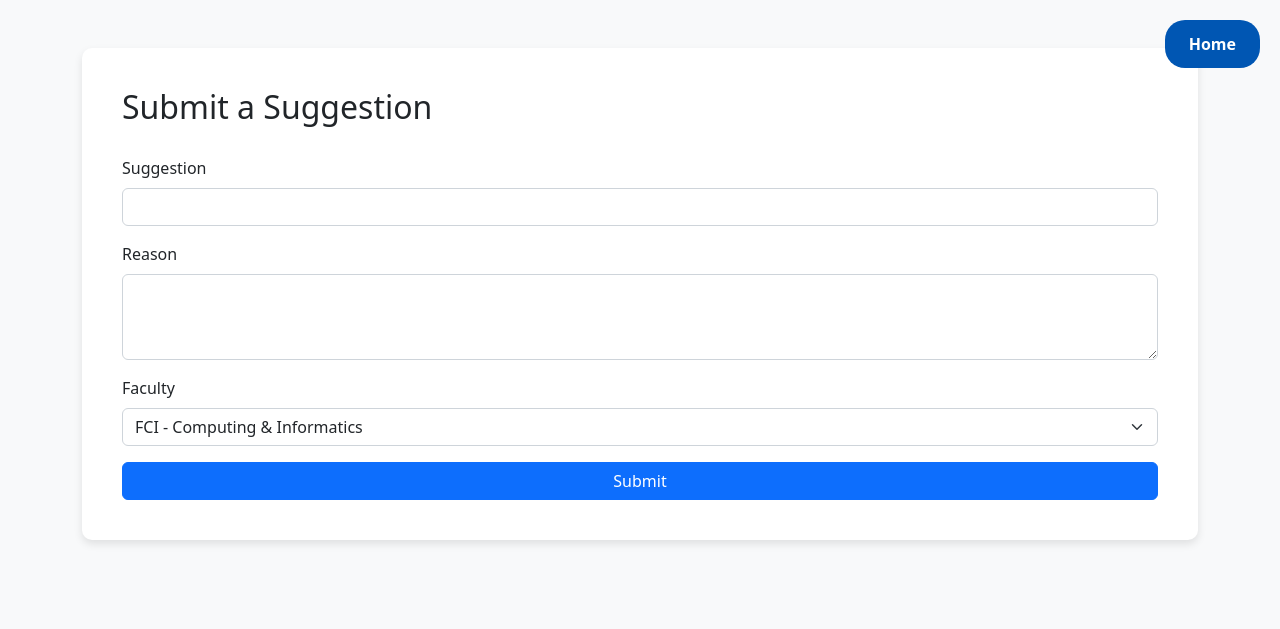
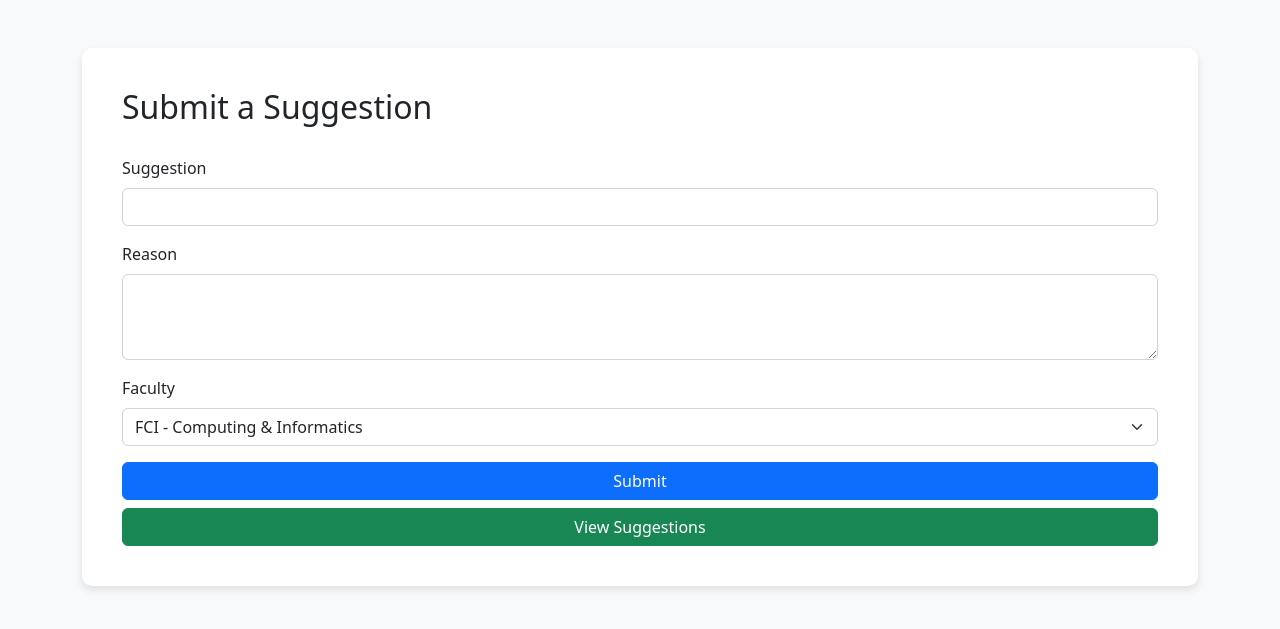
Before and after one commit to adeebhafiz/Mini-IT-project-1-06, a Flask app: page /suggest in a window 1280 px wide. Shown: the top 629 px of the page. Run offline with Flask 3, Linux system fonts and the light colour scheme; a user stored in the database is signed in.

Commit message:
Update suggestionform.html
Added View Suggestions button

```diff
--- a/Mini-IT-project-1-06 updated new (1)/Mini-IT-project-1-06/templates/suggestionform.html
+++ b/Mini-IT-project-1-06 updated new (1)/Mini-IT-project-1-06/templates/suggestionform.html
@@ -21,33 +21,9 @@
         .form-container h2 {
             margin-bottom: 30px;
         }
-        .top-right {
-          position: absolute;
-          top: 20px;
-          right: 20px;
-        }
-
-        .top-right button {
-          padding: 12px 24px;
-          border: none;
-          border-radius: 20px;
-          background-color: #0056b3;
-          color: white;
-          cursor: pointer;
-          font-size: 16px;
-          font-weight: bold;
-          transition: background-color 0.3s ease;
-        }
-
-        .top-right button:hover {
-          background-color: #003d80;
-        }
     </style>
 </head>
 <body>
-  <div class="top-right">
-    <button onclick="location.href='/view'">Home</button>
-  </div>
     <div class="container mt-5">
         <div class="form-container">
             <h2>Submit a Suggestion</h2>
@@ -72,6 +48,7 @@
                     </select>
                 </div>
                 <button type="submit" class="btn btn-primary w-100">Submit</button>
+                <button type="button" class="btn btn-success w-100 mt-2" onclick="window.location.href='/suggestions'">View Suggestions</button>
             </form>
         </div>
     </div>
```
